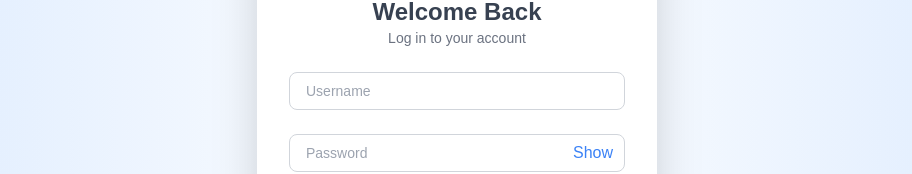
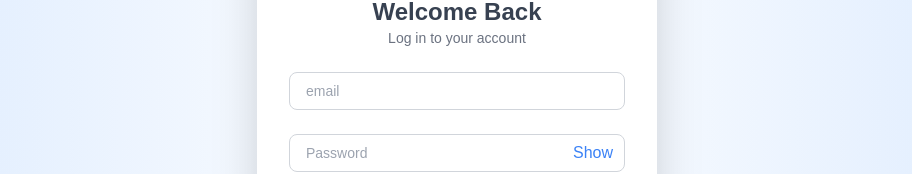
Before and after one commit to ChifundoKauwa/accomodation-finder, a Next.js app: page /components/LoginForm in a window 1280 px wide. Shown: the part 276-450 px from the top of the page, without its empty margins (183-1095 px from the left). Built offline with nearby package versions, Linux system fonts and the light colour scheme.

Commit message:
modified log

```diff
--- a/app/components/LoginForm/page.js
+++ b/app/components/LoginForm/page.js
@@ -6,14 +6,16 @@ import { useRouter } from 'next/navigation';
 
 const LoginForm = () => {
   const [showPassword, setShowPassword] = useState(false);
-  const [username, setUsername] = useState('');
+  const [email, setEmail] = useState('');
   const [password, setPassword] = useState('');
   const [error, setError] = useState('');
+  const [loading, setloading] = useState(false)
   const router = useRouter(); // Use Next.js router
 
   const handleLogin = async (e) => {
     e.preventDefault();
     setError(''); // Clear any previous errors
+    setloading(true);
 
     try {
       const response = await fetch('https://backend2024-fpl8.onrender.com/auth/login', {
@@ -21,7 +23,7 @@ const LoginForm = () => {
         headers: {
           'Content-Type': 'application/json',
         },
-        body: JSON.stringify({ username, password }),
+        body: JSON.stringify({ email, password }),
       });
 
       if (!response.ok) {
@@ -36,11 +38,12 @@ const LoginForm = () => {
       localStorage.setItem('authToken', data.token);
 
       // Redirect to the home page
-      router.push('/');
+      router.push('/components/Message');
     } catch (err) {
       console.log('Login failed:', err);
       setError(err.message);
     }
+    setloading(false)
   };
 
   return (
@@ -72,10 +75,10 @@ const LoginForm = () => {
         <form className="space-y-6" onSubmit={handleLogin}>
           <div>
             <input
-              type="text"
-              placeholder="Username"
-              value={username}
-              onChange={(e) => setUsername(e.target.value)}
+              type="email"
+              placeholder="email"
+              value={email}
+              onChange={(e) => setEmail(e.target.value)}
               className="w-full px-4 py-2 text-sm border border-gray-300 rounded-lg focus:outline-none focus:ring-2 focus:ring-blue-400 placeholder-gray-400"
             />
           </div>
@@ -113,8 +116,10 @@ const LoginForm = () => {
           <button
             type="submit"
             className="w-full py-3 text-white bg-blue-500 rounded-lg shadow-md hover:bg-blue-600 focus:outline-none focus:ring-2 focus:ring-blue-400"
+            disabled={loading}
           >
-            Login
+            {loading ? "Logging in...": "Login"}
+
           </button>
         </form>
 
```
